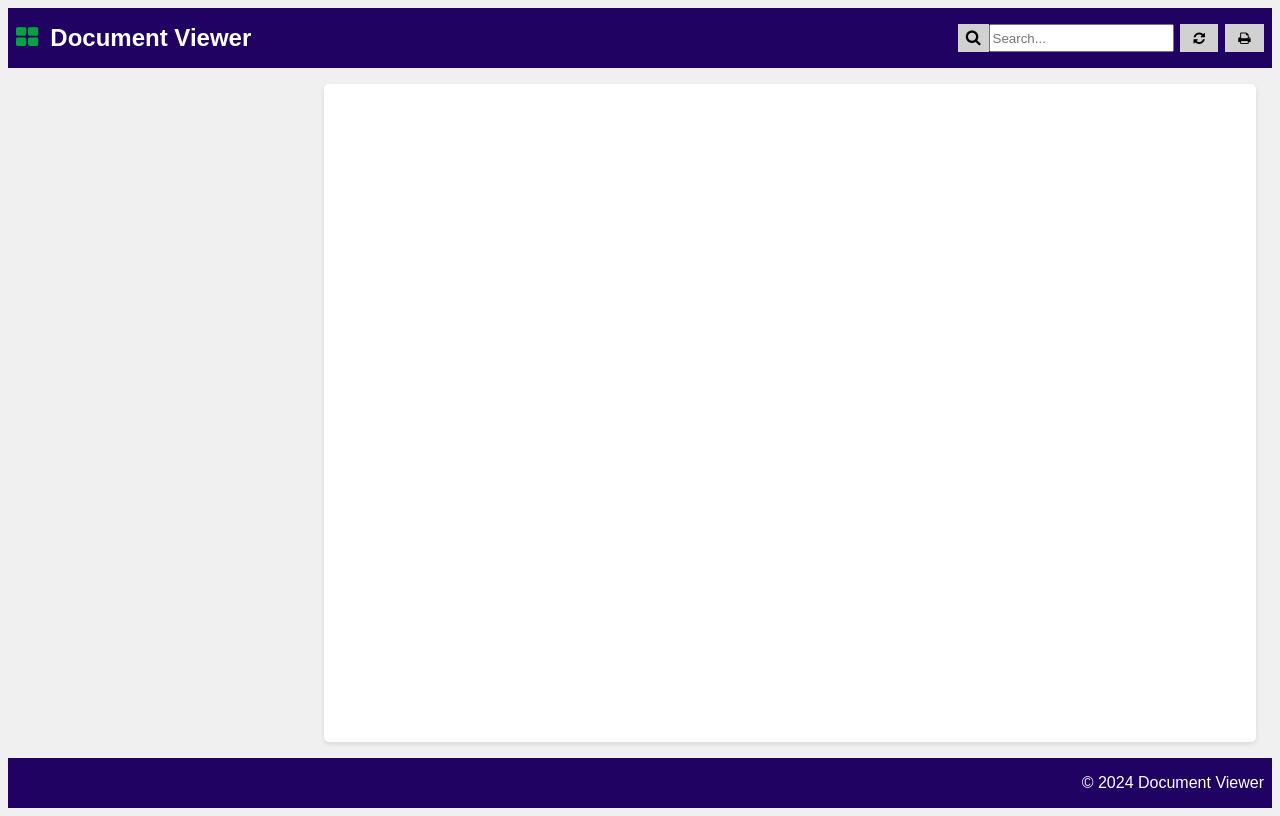
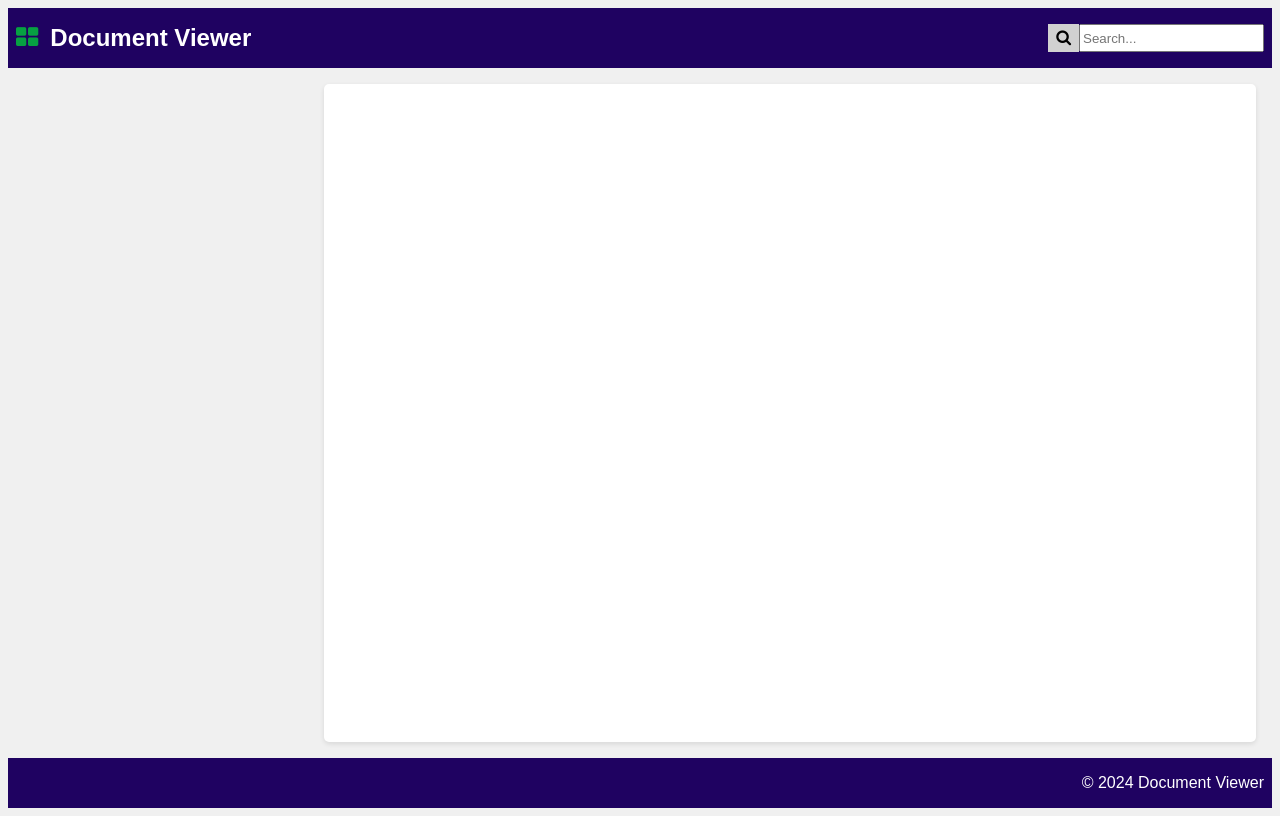
Before and after one commit to stephenwhippuk/doc-viewer, a website: page src/client/index.html in a window 1280 px wide. Drawn offline with Linux system fonts and the light colour scheme; some packages are replaced by stand-ins of ours; no server answers; a script that the page names is missing.

Commit message:
added html viewer

```diff
--- a/src/client/index.html
+++ b/src/client/index.html
@@ -16,9 +16,6 @@
                 <span class="fa fa-search"></span>
                 <input type="text" id="search" placeholder="Search...">
             </div>
-
-            <button id="refresh" title="Refresh"><i class="fa fa-refresh"></i></button>
-            <button id="print" title="Print"><i class="fa fa-print"></i></button>
         </div>
     </header>
     <main>
@@ -32,6 +29,7 @@
     <script src="js/widgit.js"></script>
     <script src="js/treeview.js"></script>
     <script src="js/docspace.js"></script>
+    <script src="js/htmlViewer.js"></script>
     <script>
         var treeView = null;
         var widgit = null;
```
